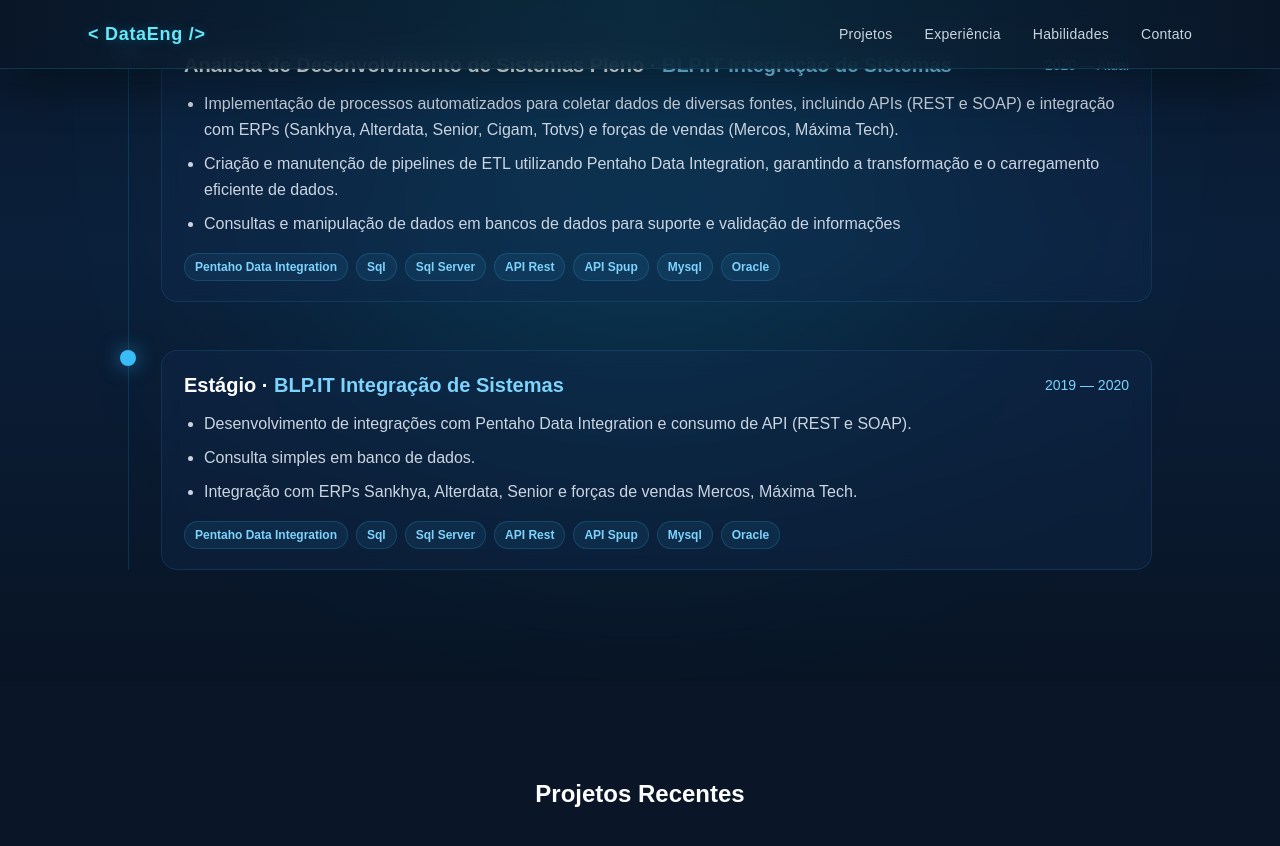
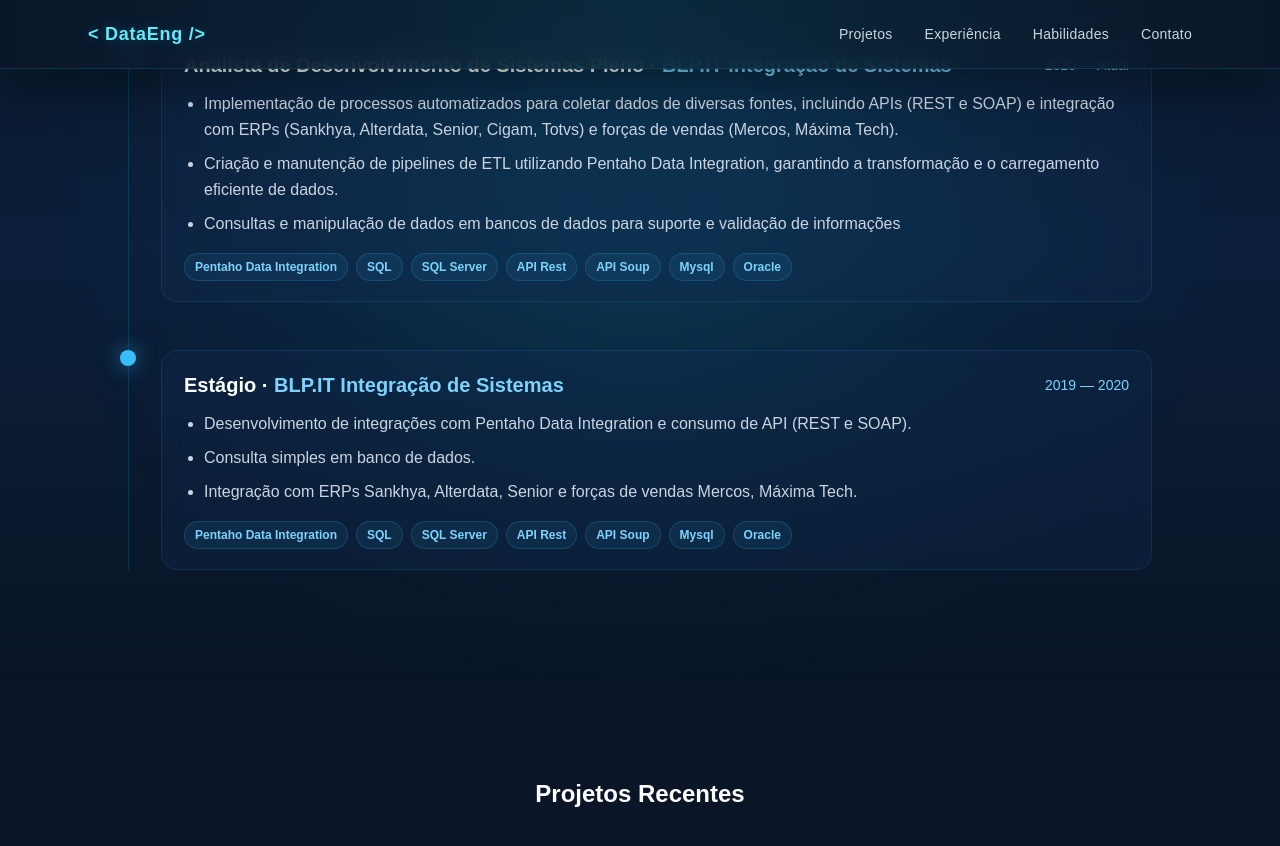
Before and after one commit to rodrigorocha1234/portfolio, a Jekyll site: the page built from index.md, in a window 1280 px wide and 900 px high, scrolled down 1727 px, cut to the strip 0-855 px from the top of the window. Shown: the top 846 px of the strip. Built offline with Jekyll 4.4.1, drawn with Linux system fonts in a browser that asks for light colours; nearby versions of some CDN libraries.

Commit message:
Update experience.yml

```diff
--- a/_data/experience.yml
+++ b/_data/experience.yml
@@ -7,10 +7,10 @@
     - Consultas e manipulação de dados em bancos de dados  para suporte e validação de informações
   tech:
     - Pentaho Data Integration
-    - Sql
-    - Sql Server
+    - SQL
+    - SQL Server
     - API Rest
-    - API Spup
+    - API Soup
     - Mysql
     - Oracle
 
@@ -26,9 +26,9 @@
 
   tech:
     - Pentaho Data Integration
-    - Sql
-    - Sql Server
+    - SQL
+    - SQL Server
     - API Rest
-    - API Spup
+    - API Soup
     - Mysql
     - Oracle
```
